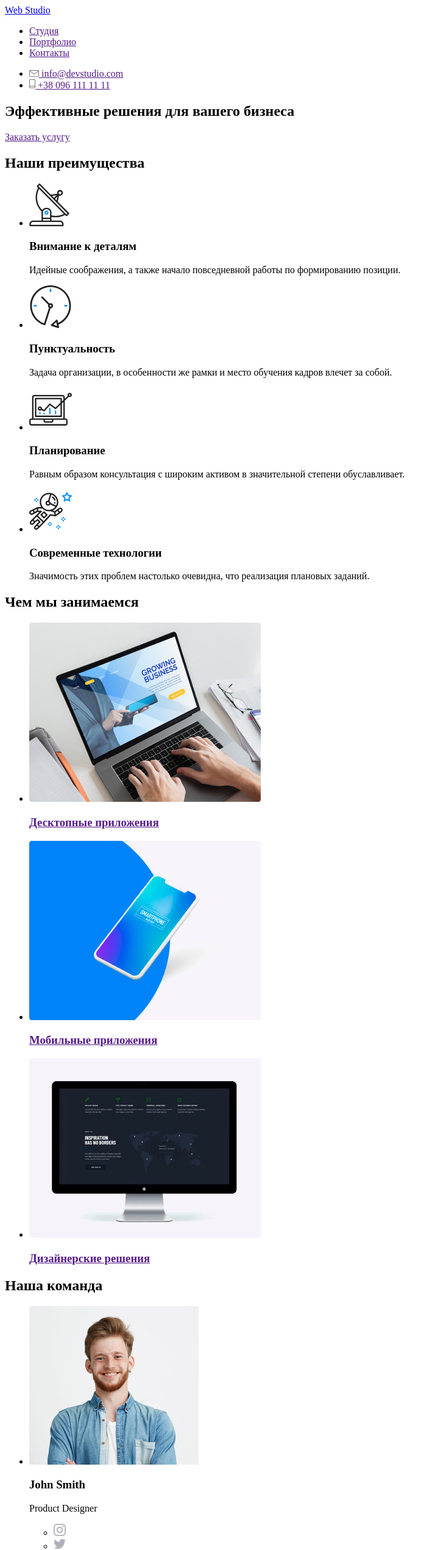
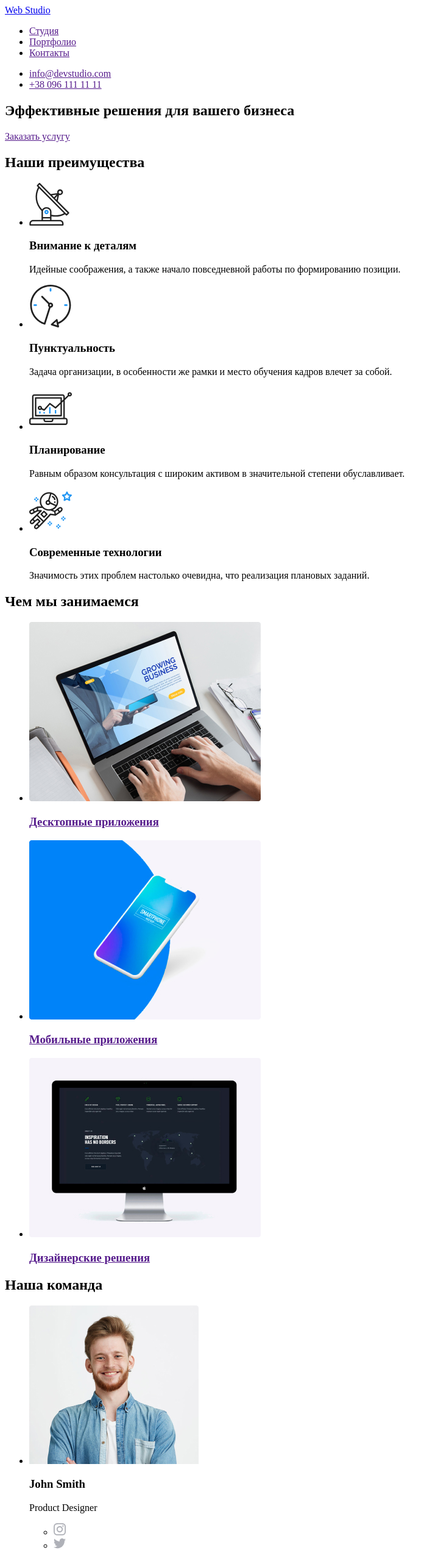
Before and after one commit to serrmelnyk/goit-markup-hw-01, a plain HTML site: page index.html in a window 1280 px wide. Shown: the top 2542 px of the page at 61% size, without its empty margins (0-719 px from the left). Drawn offline with Linux system fonts and the light colour scheme.

Commit message:
11.05.20
1.Сделал ссылки внутри заголовка. Строчные теги, разместил внутри блочных.
2.Контакты сделал спсиком. Убрал br.

```diff
--- a/index.html
+++ b/index.html
@@ -9,7 +9,7 @@
     <!-- Шапка сайта -->
     <header>
       <nav>
-        <a href="./index.html">Web Studio </a>
+        <a href="./index.html">Web Studio</a>
         <ul>
           <li><a href="">Студия</a></li>
           <li><a href="">Портфолио</a></li>
@@ -17,18 +17,8 @@
         </ul>
       </nav>
       <ul>
-        <li>
-          <a href="">
-            <img src="./imeges/Logo-mail.svg" alt="Почта компании" />
-            info@devstudio.com
-          </a>
-        </li>
-        <li>
-          <a href="">
-            <img src="./imeges/Logo-phone.svg" alt="Телефон компании" />
-            +38 096 111 11 11
-          </a>
-        </li>
+        <li><a href="">info@devstudio.com</a></li>
+        <li><a href="">+38 096 111 11 11</a></li>
       </ul>
     </header>
     <main>
@@ -87,7 +77,7 @@
               alt="Десктопные приложения"
               width="380"
             />
-            <a href=""><h3>Десктопные приложения</h3></a>
+            <h3><a href="">Десктопные приложения</a></h3>
           </li>
           <li>
             <img
@@ -95,7 +85,7 @@
               alt="Мобильные приложения"
               width="380"
             />
-            <a href=""><h3>Мобильные приложения</h3></a>
+            <h3><a href="">Мобильные приложения</a></h3>
           </li>
           <li>
             <img
@@ -103,7 +93,7 @@
               alt="Дизайнерские решения"
               width="380"
             />
-            <a href=""><h3>Дизайнерские решения</h3></a>
+            <h3><a href="">Дизайнерские решения</a></h3>
           </li>
         </ul>
       </section>
@@ -159,8 +149,8 @@
                 <a href=""><img src="./imeges/facebook.svg" alt="Фейсбук" /></a>
               </li>
               <li>
-                <a href="">
-                  <img src="./imeges/linkedin.svg" alt="Линкедин"
+                <a href=""
+                  ><img src="./imeges/linkedin.svg" alt="Линкедин"
                 /></a>
               </li>
             </ul>
@@ -241,16 +231,23 @@
     <!-- Футер -->
     <footer>
       <div>
-        <a href="./index.html">Web Studio</a>
-        <address>г. Киев, пр-т Леси Украинки, 26</address>
-        <address>
-          <a href="mailto:info@example.com"> info@example.com</a> <br />
-          <a href="tel:+380991111111"> +38 099 111 11 11</a>
-        </address>
+        <ul>
+          <li><a href="./index.html">Web Studio</a></li>
+          <li><address>г.Киев, пр-т Леси Украинки, 26</address></li>
+          <li>
+            <address>
+              <a href="mailto:info@example.com"> info@example.com</a>
+            </address>
+          </li>
+          <li>
+            <address>
+              <a href="tel:+380991111111"> +38 099 111 11 11</a>
+            </address>
+          </li>
+        </ul>
       </div>
       <div>
         <p>Присоединяйтесь</p>
-
         <ul>
           <li><a href="" aria-label="Ссылка на instagram">Instagram</a></li>
           <li><a href="" aria-label="Ссылка на Twitter">Twitter</a></li>
```
